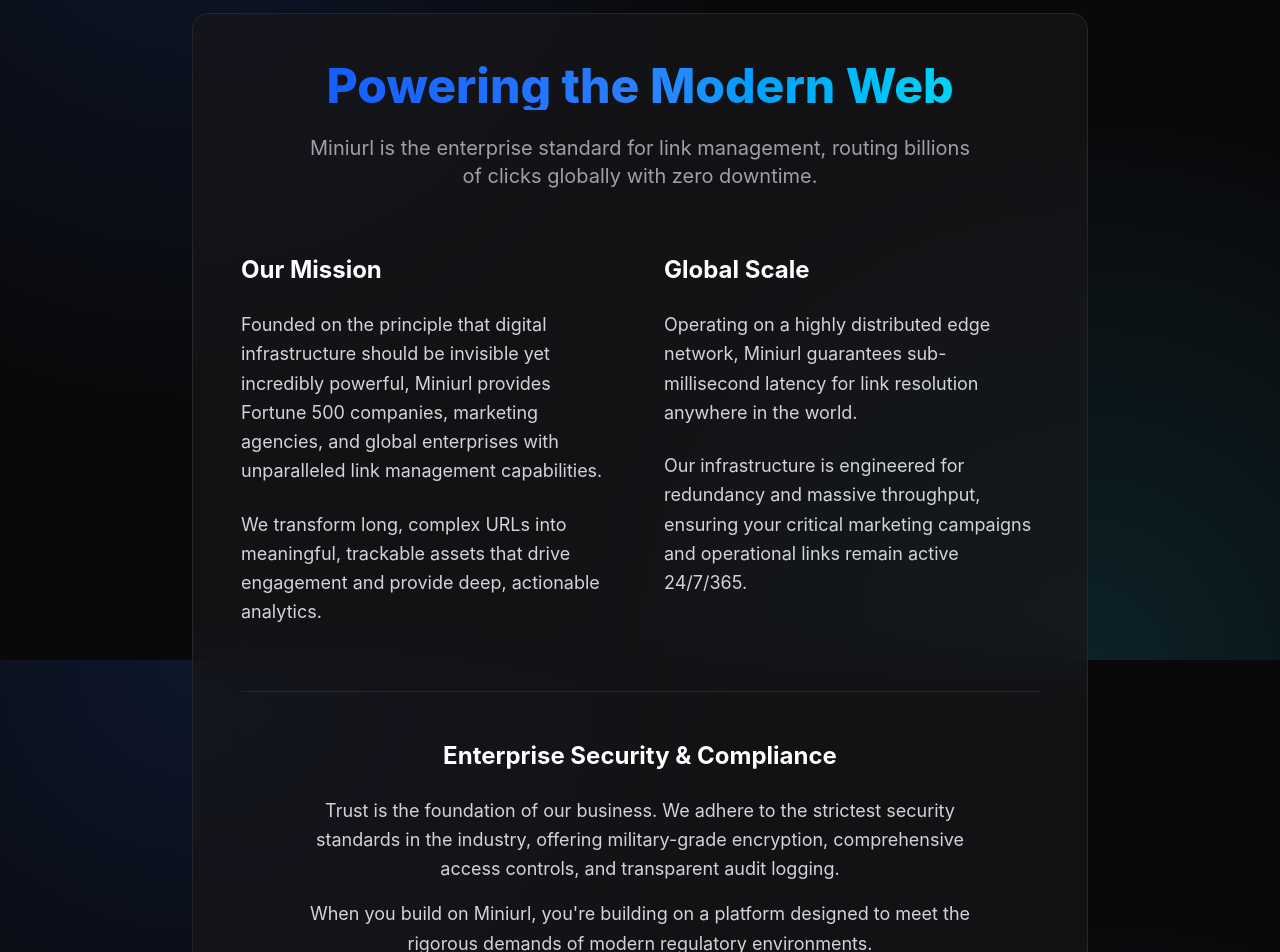
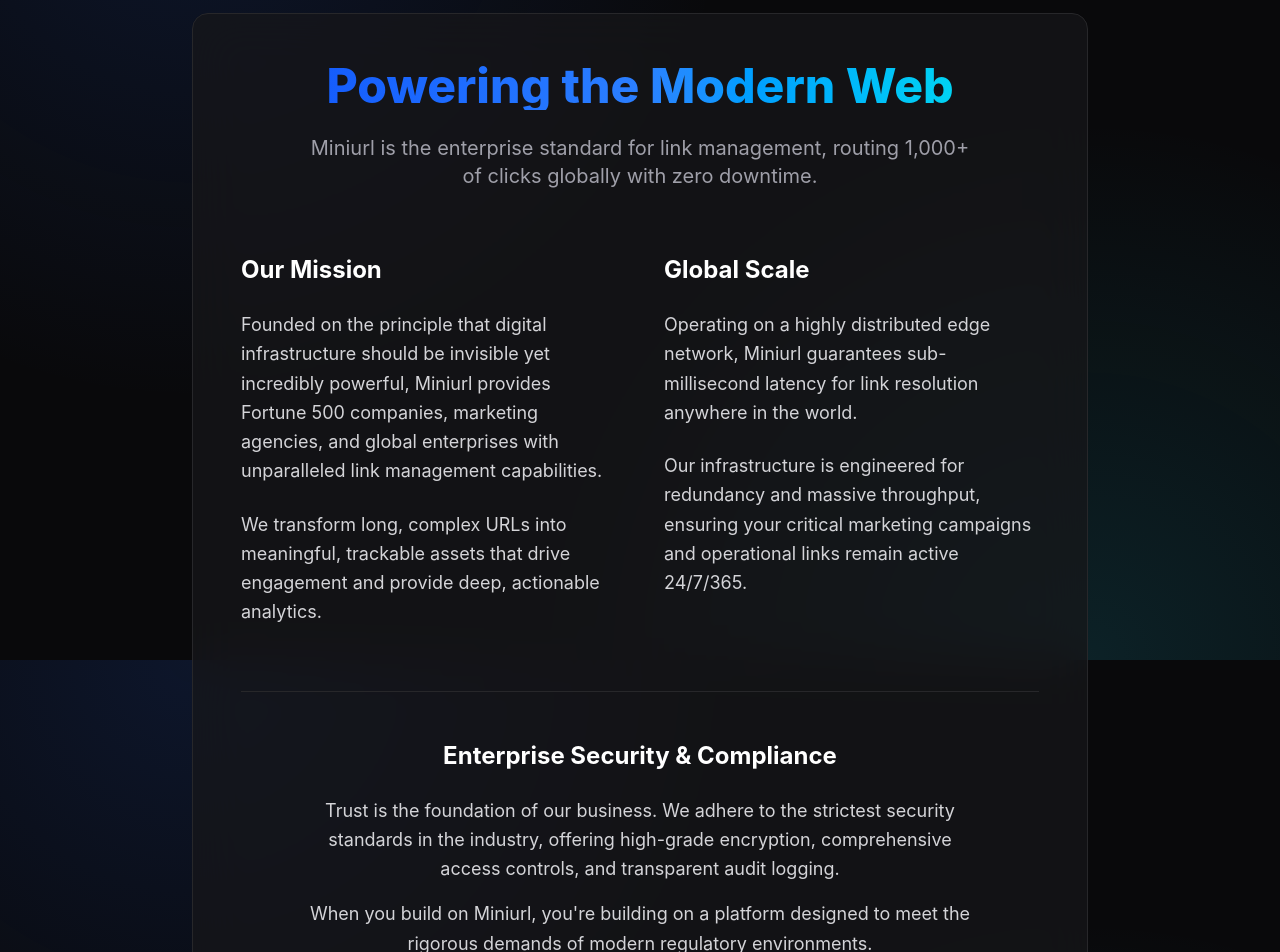
Before and after one commit to namansharma3007/miniurl, a Next.js app: page /about in a window 1280 px wide. Shown: the part 140-1092 px from the top of the page. Built offline with nearby package versions, Linux system fonts and the light colour scheme; no server answers.

Commit message:
text change

```diff
--- a/src/app/about/page.tsx
+++ b/src/app/about/page.tsx
@@ -45,7 +45,7 @@
           </h1>
           <p className="text-xl text-zinc-600 dark:text-zinc-400 max-w-2xl mx-auto">
             Miniurl is the enterprise standard for link management, routing
-            billions of clicks globally with zero downtime.
+            1,000+ of clicks globally with zero downtime.
           </p>
         </div>
 
@@ -89,7 +89,7 @@
             <p>
               Trust is the foundation of our business. We adhere to the
               strictest security standards in the industry, offering
-              military-grade encryption, comprehensive access controls, and
+              high-grade encryption, comprehensive access controls, and
               transparent audit logging.
             </p>
             <p>
```
